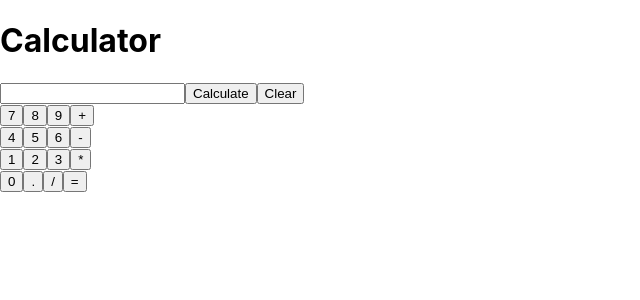
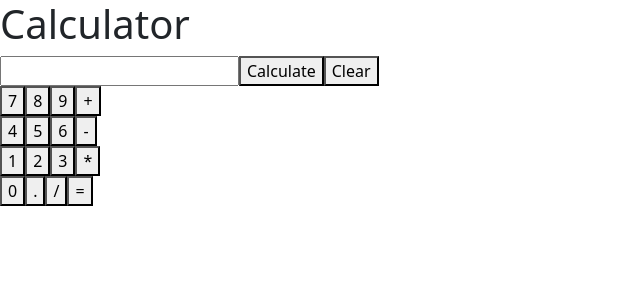
Before and after one commit to Anoop-710/Calculator-react, a React (Create React App) app: page / in a window 1280 px wide. Shown: the top 300 px of the page, without its empty margins (0-640 px from the left). Built offline with nearby package versions, Linux system fonts and the light colour scheme.

Commit message:
basic calculator completed

```diff
--- a/package.json
+++ b/package.json
@@ -8,6 +8,7 @@
     "@testing-library/user-event": "^13.5.0",
     "react": "^18.2.0",
     "react-dom": "^18.2.0",
+    "react-router-dom": "^6.6.2",
     "react-scripts": "5.0.1",
     "web-vitals": "^2.1.4"
   },
@@ -34,5 +35,8 @@
       "last 1 firefox version",
       "last 1 safari version"
     ]
+  },
+  "devDependencies": {
+    "tailwindcss": "^3.2.4"
   }
 }
--- a/public/index.html
+++ b/public/index.html
@@ -9,35 +9,17 @@
       name="description"
       content="Web site created using create-react-app"
     />
+
     <link rel="apple-touch-icon" href="%PUBLIC_URL%/logo192.png" />
-    <!--
-      manifest.json provides metadata used when your web app is installed on a
-      user's mobile device or desktop. See https://developers.google.com/web/fundamentals/web-app-manifest/
-    -->
+
     <link rel="manifest" href="%PUBLIC_URL%/manifest.json" />
-    <!--
-      Notice the use of %PUBLIC_URL% in the tags above.
-      It will be replaced with the URL of the `public` folder during the build.
-      Only files inside the `public` folder can be referenced from the HTML.
 
-      Unlike "/favicon.ico" or "favicon.ico", "%PUBLIC_URL%/favicon.ico" will
-      work correctly both with client-side routing and a non-root public URL.
-      Learn how to configure a non-root public URL by running `npm run build`.
-    -->
     <title>React App</title>
+    <link href="https://cdn.jsdelivr.net/npm/bootstrap@5.3.0-alpha1/dist/css/bootstrap.min.css" rel="stylesheet" integrity="sha384-GLhlTQ8iRABdZLl6O3oVMWSktQOp6b7In1Zl3/Jr59b6EGGoI1aFkw7cmDA6j6gD" crossorigin="anonymous">
   </head>
-  <body>
+  <body >
     <noscript>You need to enable JavaScript to run this app.</noscript>
     <div id="root"></div>
-    <!--
-      This HTML file is a template.
-      If you open it directly in the browser, you will see an empty page.
-
-      You can add webfonts, meta tags, or analytics to this file.
-      The build step will place the bundled scripts into the <body> tag.
-
-      To begin the development, run `npm start` or `yarn start`.
-      To create a production bundle, use `npm run build` or `yarn build`.
-    -->
+    <script src="https://cdn.jsdelivr.net/npm/bootstrap@5.3.0-alpha1/dist/js/bootstrap.bundle.min.js" integrity="sha384-w76AqPfDkMBDXo30jS1Sgez6pr3x5MlQ1ZAGC+nuZB+EYdgRZgiwxhTBTkF7CXvN" crossorigin="anonymous"></script>
   </body>
 </html>
--- a/src/App.css
+++ /dev/null
@@ -1,38 +0,0 @@
-.App {
-  text-align: center;
-}
-
-.App-logo {
-  height: 40vmin;
-  pointer-events: none;
-}
-
-@media (prefers-reduced-motion: no-preference) {
-  .App-logo {
-    animation: App-logo-spin infinite 20s linear;
-  }
-}
-
-.App-header {
-  background-color: #282c34;
-  min-height: 100vh;
-  display: flex;
-  flex-direction: column;
-  align-items: center;
-  justify-content: center;
-  font-size: calc(10px + 2vmin);
-  color: white;
-}
-
-.App-link {
-  color: #61dafb;
-}
-
-@keyframes App-logo-spin {
-  from {
-    transform: rotate(0deg);
-  }
-  to {
-    transform: rotate(360deg);
-  }
-}
--- a/src/App.js
+++ b/src/App.js
@@ -1,4 +1,3 @@
-import './App.css';
 import Calculator from './Calculator';
 function App() {
   return (
--- a/src/Calculator.jsx
+++ b/src/Calculator.jsx
@@ -1,8 +1,8 @@
 import React from 'react'
-import './calculator.css';
 
 function Calculator() {
     const [input, setInput] = React.useState('');
+    const [history, setHistory] = React.useState([]);
 
     const handleChange = (event) => {
         setInput(event.target.value);
@@ -15,12 +15,19 @@ function Calculator() {
     const calculateResult = () => {
         const result = eval(input);
         setInput(result);
+        if(history.length > 5){
+            history.splice(0,1);
+        }
+        history.push(`${input} = ${result}`);
     }
   return (
-    <div>
-        <h1>Calculator</h1>
+    <div >
+        <h1 >Calculator</h1>
+        {history.map((h,i)=>
+            <li key={i} onClick={()=>setInput(h)}>{h}</li>)
+        }
         <div>
-            <input type="text"  value={input} onChange={handleChange}/>
+            <input  type="text"  value={input} onChange={handleChange}/>
             <button onClick={calculateResult}>Calculate</button>
             <button onClick={()=>setInput('')}>Clear</button>
         </div>
--- a/src/index.css
+++ /dev/null
@@ -1,13 +0,0 @@
-body {
-  margin: 0;
-  font-family: -apple-system, BlinkMacSystemFont, 'Segoe UI', 'Roboto', 'Oxygen',
-    'Ubuntu', 'Cantarell', 'Fira Sans', 'Droid Sans', 'Helvetica Neue',
-    sans-serif;
-  -webkit-font-smoothing: antialiased;
-  -moz-osx-font-smoothing: grayscale;
-}
-
-code {
-  font-family: source-code-pro, Menlo, Monaco, Consolas, 'Courier New',
-    monospace;
-}
--- a/src/index.js
+++ b/src/index.js
@@ -1,16 +1,12 @@
 import React from 'react';
 import ReactDOM from 'react-dom/client';
-import './index.css';
 import App from './App';
+import Calculator from './Calculator';
 
 
 const root = ReactDOM.createRoot(document.getElementById('root'));
 root.render(
   <React.StrictMode>
-    <App />
+    <Calculator />
   </React.StrictMode>
 );
-
-// If you want to start measuring performance in your app, pass a function
-// to log results (for example: reportWebVitals(console.log))
-// or send to an analytics endpoint. Learn more: https://bit.ly/CRA-vitals
--- /dev/null
+++ b/tailwind.config.js
@@ -0,0 +1,8 @@
+/** @type {import('tailwindcss').Config} */
+module.exports = {
+  content: ["./src/**/*.{html,js}"],
+  theme: {
+    extend: {},
+  },
+  plugins: [],
+}
```
Also changed, not shown: src/calculator.css (deleted), 1 other file (tests, documents, lock files or other folders).
